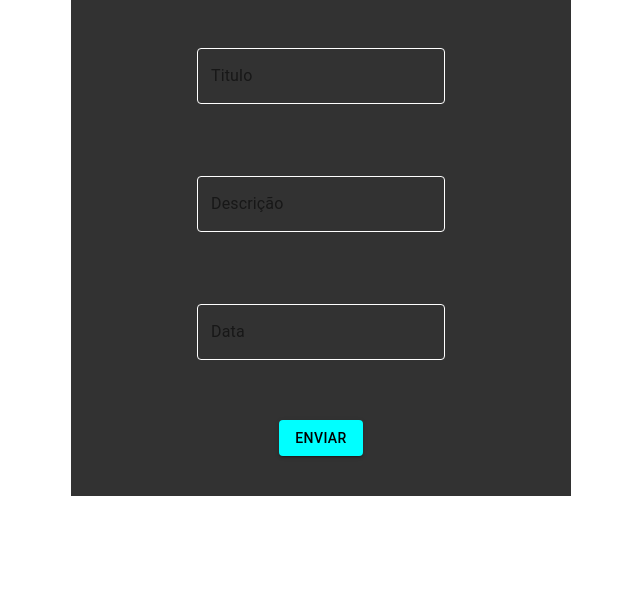
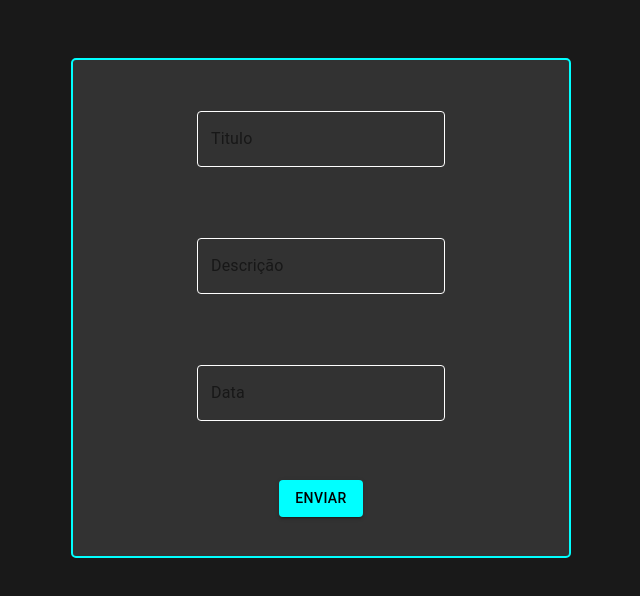
Before and after one commit to OthonBruck/HooksToDo, a React (Create React App) app: page / in a window 1280 px wide. Shown: the top 596 px of the page, without its empty margins (319-959 px from the left). Built offline with nearby package versions, Linux system fonts and the light colour scheme.

Commit message:
feat: Criando Componente tarefa e lista e função de concluir ToDo

```diff
--- a/package.json
+++ b/package.json
@@ -12,7 +12,8 @@
     "react-hook-form": "^6.9.2",
     "react-redux": "^7.2.1",
     "react-scripts": "3.4.3",
-    "redux": "^4.0.5"
+    "redux": "^4.0.5",
+    "yup": "^0.29.3"
   },
   "scripts": {
     "start": "react-scripts start",
--- a/public/index.html
+++ b/public/index.html
@@ -1,6 +1,11 @@
 <!DOCTYPE html>
 <html lang="en">
   <head>
+    <style>
+      body {
+        background-color: #191919;
+      }
+      </style>
     <meta charset="utf-8" />
     <link rel="icon" href="%PUBLIC_URL%/favicon.ico" />
     <meta name="viewport" content="width=device-width, initial-scale=1" />
--- a/src/components/Formulario.js
+++ b/src/components/Formulario.js
@@ -1,9 +1,10 @@
 import { Button, TextField } from "@material-ui/core";
-import React, { useEffect } from "react";
+import React from "react";
 import { useForm, Controller } from "react-hook-form";
 import Grid from "@material-ui/core/Grid";
 import { makeStyles } from "@material-ui/core/styles";
 import { useFormularioContext } from "../contexts/FormularioContext";
+import * as Yup from "yup";
 
 const useStyles = makeStyles((theme) => ({
   root: {
@@ -24,6 +25,7 @@ const useStyles = makeStyles((theme) => ({
     },
   },
   xD: {
+    margin: 50,
     backgroundColor: "#323232",
     display: "flex",
     justifyContent: "center",
@@ -31,6 +33,8 @@ const useStyles = makeStyles((theme) => ({
     padding: theme.spacing(2),
     height: 500,
     width: 500,
+    border: "2px solid #00FFFF",
+    borderRadius: "5px",
   },
   gridItem: {
     display: "flex",
@@ -53,13 +57,25 @@ export default function Formulario() {
 
   const { adicionarToDo } = useFormularioContext();
 
-  const onSubmit = (data) => {
-    adicionarToDo(data);
+  const onSubmit = async (data) => {
+    try {
+      const schema = Yup.object().shape({
+        titulo: Yup.string().required("Obrigatorio"),
+        descricao: Yup.string().required("Obrigatorio"),
+        data: Yup.date().min(new Date("01-01-2020")).max(new Date()).required(),
+      });
+
+      await schema.validate(data, {
+        abortEarly: false,
+      });
+
+      adicionarToDo(data);
+    } catch (err) {
+      console.log("deu ruim");
+    }
   };
 
   const { handleSubmit, control } = useForm();
-
-  useEffect(() => {}, []);
 
   return (
     <div className={classes.root}>
--- a/src/components/Lista.js
+++ b/src/components/Lista.js
@@ -1,13 +1,29 @@
 import React from "react";
 import { useFormularioContext } from "../contexts/FormularioContext";
+import { makeStyles } from "@material-ui/core/styles";
+import Tarefa from "./Tarefas";
+
+const useStyles = makeStyles((theme) => ({
+  root: {
+    flexGrow: 1,
+  },
+  lista: {
+    display: "flex",
+    listStyleType: "none",
+    flexWrap: "wrap",
+    justifyContent: "center",
+  },
+}));
 
 export default function Lista() {
-  const { listaToDo } = useFormularioContext();
+  const classes = useStyles();
+
+  const { toDos } = useFormularioContext();
   return (
     <div>
-      <ul>
-        {listaToDo.map((task, index) => (
-          <li key={index}>{task.titulo}</li>
+      <ul className={classes.lista}>
+        {toDos.map((task, index) => (
+          <Tarefa key={index} task={task} id={index}></Tarefa>
         ))}
       </ul>
     </div>
--- a/src/components/Tarefas.js
+++ b/src/components/Tarefas.js
@@ -1,10 +1,52 @@
-import { Grid } from "@material-ui/core";
+import { Button, Grid } from "@material-ui/core";
 import React from "react";
+import { makeStyles } from "@material-ui/core/styles";
+import { useFormularioContext } from "../contexts/FormularioContext";
 
-export default function Tarefas() {
+const useStyles = makeStyles((theme) => ({
+  root: {
+    flexGrow: 1,
+  },
+  Grid: {
+    height: 300,
+    width: 300,
+    backgroundColor: "cyan",
+    margin: theme.spacing(2),
+    padding: theme.spacing(2),
+    border: "4px #00FFFF",
+    borderRadius: "5px",
+  },
+  gridItem: {
+    display: "flex",
+    justifyContent: "center",
+    alignItems: "center",
+  },
+}));
+
+export default function Tarefas({ task, id }) {
+  const classes = useStyles();
+
+  const { excluirToDo } = useFormularioContext();
+
   return (
     <li>
-      <Grid></Grid>
+      <Grid container spacing={3} className={classes.Grid}>
+        <Grid item className={classes.gridItem} xs={12}>
+          <h2>{task.titulo}</h2>
+        </Grid>
+        <Grid item className={classes.gridItem} xs={6}>
+          <h3>{task.descricao}</h3>
+        </Grid>
+        <Grid item className={classes.gridItem} xs={6}>
+          <h3>{task.data}</h3>
+        </Grid>
+        <Grid item className={classes.gridItem} xs={6}>
+          ALTERAR
+        </Grid>
+        <Grid item className={classes.gridItem} xs={6}>
+          <Button onClick={() => excluirToDo(id)}>Concluir</Button>
+        </Grid>
+      </Grid>
     </li>
   );
 }
--- a/src/contexts/FormularioContext.js
+++ b/src/contexts/FormularioContext.js
@@ -2,31 +2,41 @@ import React, { createContext, useContext, useState } from "react";
 
 export const FormularioContext = createContext();
 
-const initialState = {
-  listaToDo: [],
-};
+const initialState = [];
 
 export default function FormularioContextProvider({ children }) {
   const [toDos, setToDo] = useState(initialState);
 
   function adicionarToDo(task) {
-    setToDo((prevState) => ({ listaToDo: [task, ...prevState.listaToDo] }));
+    setToDo((prevState) => [task, ...prevState]);
   }
 
-  console.log(toDos.listaToDo);
+  function excluirToDo(index) {
+    const newTask = toDos.filter((_, ind) => ind !== index);
+    console.log(toDos.filter((_, ind) => ind !== index));
+    setToDo(newTask);
+  }
+
+  function alterarToDo() {}
 
   return (
-    <FormularioContext.Provider value={{ adicionarToDo, ...toDos }}>
+    <FormularioContext.Provider
+      value={{ adicionarToDo, excluirToDo, alterarToDo, toDos }}
+    >
       {children}
     </FormularioContext.Provider>
   );
 }
 
 export function useFormularioContext() {
-  const { adicionarToDo, listaToDo } = useContext(FormularioContext);
+  const { adicionarToDo, excluirToDo, alterarToDo, toDos } = useContext(
+    FormularioContext
+  );
 
   return {
     adicionarToDo,
-    listaToDo,
+    excluirToDo,
+    alterarToDo,
+    toDos,
   };
 }
```
Also changed, not shown: 1 other file (tests, documents, lock files or other folders).
